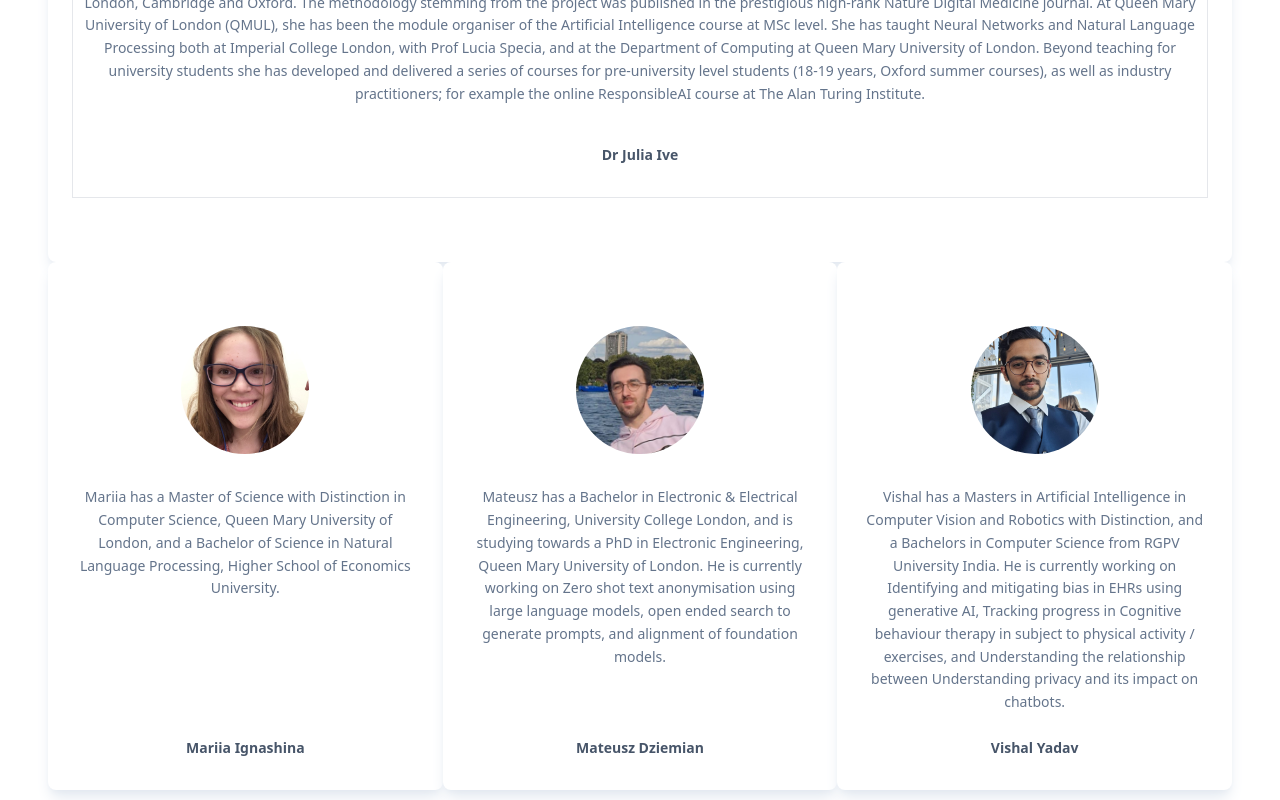
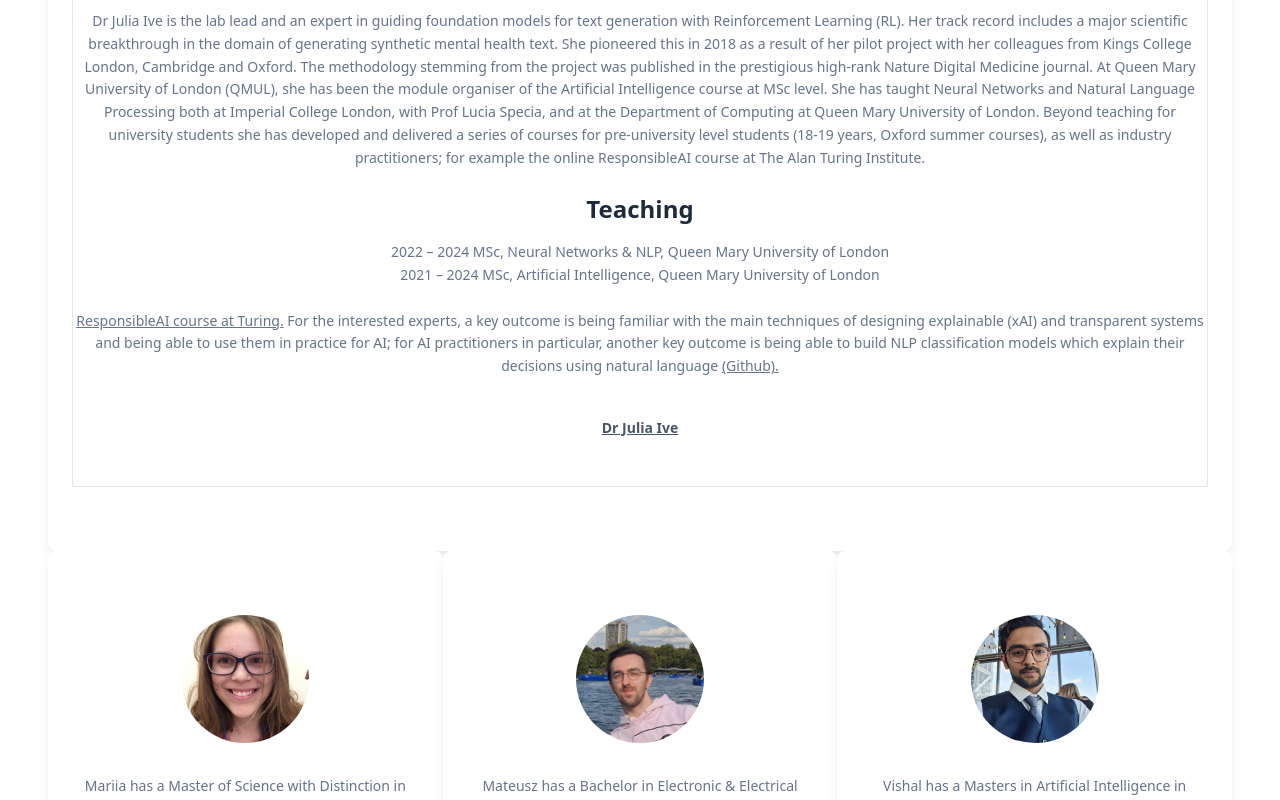
Before and after one commit to jondedman/jive_site, a React (Vite) app: page / in a window 1280 px wide. Shown: the part 4220-5020 px from the top of the page. Built offline with nearby package versions, Linux system fonts and the light colour scheme.

Commit message:
add teaching section to Julia Bio

```diff
--- a/src/components/StaffColumns.jsx
+++ b/src/components/StaffColumns.jsx
@@ -5,7 +5,7 @@ import Matt from "../assets/Matt.jpeg";
 
 function StaffColumns() {
 	return (
-		<section id="team" className="container mx-auto px-12 py-16">
+		<section id="team" className="container mx-auto px-12 py-16 mt-16">
 			<h1 className="w-full text-center text-4xl font-extrabold md:mx-auto md:w-4/5">
 				<span>The</span> <span className="text-cyan-500">Team</span>
 			</h1>
@@ -42,14 +42,59 @@ function StaffColumns() {
 							></a>{" "}
 							online ResponsibleAI course at The Alan Turing Institute.
 						</p>
+						<h3
+							id="teaching"
+							className="w-full text-center text-2xl font-semibold md:mx-auto md:w-4/5 mb-4"
+						>
+							Teaching
+						</h3>
+						<p className="mb-6 leading-relaxed text-slate-500">
+							<ul>
+								<li>
+									2022 – 2024 MSc, Neural Networks & NLP, Queen Mary University
+									of London
+								</li>
+								<li>
+									2021 – 2024 MSc, Artificial Intelligence, Queen Mary
+									University of London
+								</li>
+								<br />
+								<li>
+									{" "}
+									<a
+										href="https://www.turing.ac.uk/building-transparent-ai-systems-general-principles-and-case-studies-nlp"
+										target="blank"
+										rel="noopener noreferrer"
+										className="underline"
+									>
+										ResponsibleAI course at Turing.
+									</a>{" "}
+									For the interested experts, a key outcome is being familiar
+									with the main techniques of designing explainable (xAI) and
+									transparent systems and being able to use them in practice for
+									AI; for AI practitioners in particular, another key outcome is
+									being able to build NLP classification models which explain
+									their decisions using natural language{" "}
+									<a
+										href="https://github.com/alan-turing-institute/Building-transparent-AI-Systems-course"
+										target="blank"
+										rel="noopener noreferrer"
+										className="underline"
+									>
+										(Github).
+									</a>
+								</li>
+							</ul>
+						</p>
 					</div>
 
 					<div>
-						<div className="font-bold text-slate-600 p-4 mb-4">
+						<div className="font-bold text-slate-600 p-4 mb-8">
 							<a
 								href="https://julia-ive.github.io"
 								target="blank"
 								rel="no opener noreferrer"
+								className="underline"
 							>
 								Dr Julia Ive
 							</a>
```
